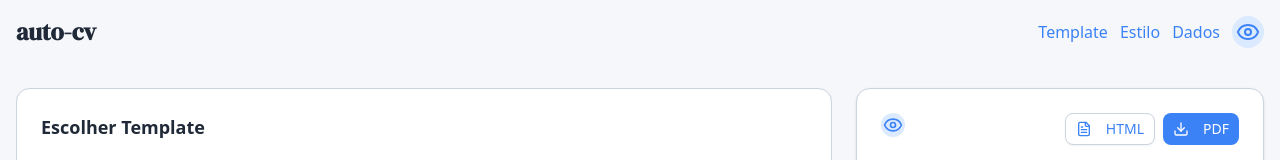
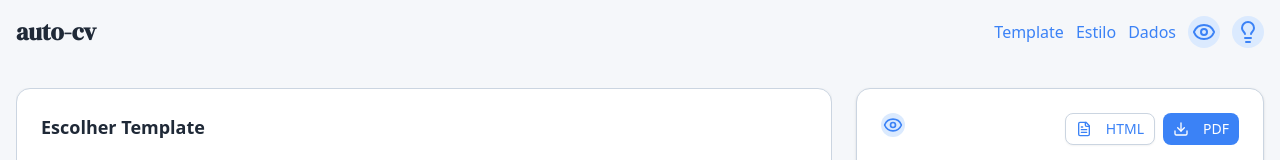
Before and after one commit to CarlosEduts/auto-cv, a Next.js app: page / in a window 1280 px wide. Shown: the top 160 px of the page. Built offline with nearby package versions, Linux system fonts and the light colour scheme.

Commit message:
🌓 feat(theme): adiciona botão para alternar entre temas

```diff
--- a/app/globals.css
+++ b/app/globals.css
@@ -110,6 +110,8 @@ Label {
   --color-muted-text: #94a3b8; /* cinza-azulado claro para textos secundários */
 }
 
+
+
 .dark {
   --background: oklch(0.145 0 0);
   --foreground: oklch(0.985 0 0);
--- a/components/cv-generator.tsx
+++ b/components/cv-generator.tsx
@@ -9,7 +9,14 @@ import { type CVData, defaultCVData } from "@/lib/cv-data";
 import { exportToPDF, exportToHTML } from "@/lib/export-utils";
 import { Button } from "@/components/ui/button";
 import { Card } from "@/components/ui/card";
-import { Download, FileText, Coffee, Eye } from "lucide-react";
+import {
+  Download,
+  FileText,
+  Coffee,
+  Eye,
+  Lightbulb,
+  LightbulbOff,
+} from "lucide-react";
 
 export function CVGenerator() {
   const [cvData, setCVData] = useState<CVData>(defaultCVData);
@@ -17,6 +24,7 @@ export function CVGenerator() {
   const [primaryColor, setPrimaryColor] = useState("#a9746e");
   const [fontFamily, setFontFamily] = useState("Inter");
   const [isLoading, setIsLoading] = useState(false);
+  const [theme, setTheme] = useState("light");
 
   // Load data from localStorage on mount
   useEffect(() => {
@@ -70,7 +78,7 @@ export function CVGenerator() {
   };
 
   return (
-    <div className="bg-[var(--color-bg)]">
+    <div className={`min-h-dvh bg-[var(--color-bg)] ${theme}`}>
       {/* Header */}
       <header className="bg-[var(--color-bg)] sticky top-0 z-10">
         <div className="max-w-7xl mx-auto px-4 py-4">
@@ -102,10 +110,18 @@ export function CVGenerator() {
               </a>
               <a
                 href="#preview"
-                className="text-[var(--color-primary)] bg-[var(--color-primary-bg)] p-1 rounded-full font-medium"
+                className="text-[var(--color-primary)] bg-[var(--color-primary-bg)] p-1 rounded-full text-xs font-medium"
               >
                 <Eye />
               </a>
+              <button
+                className="text-[var(--color-primary)] bg-[var(--color-primary-bg)] p-1 rounded-full text-xs font-medium"
+                onClick={() => {
+                  theme == "light" ? setTheme("dark") : setTheme("light");
+                }}
+              >
+                {theme == "light" ? <Lightbulb /> : <LightbulbOff />}
+              </button>
             </div>
           </div>
         </div>
```
